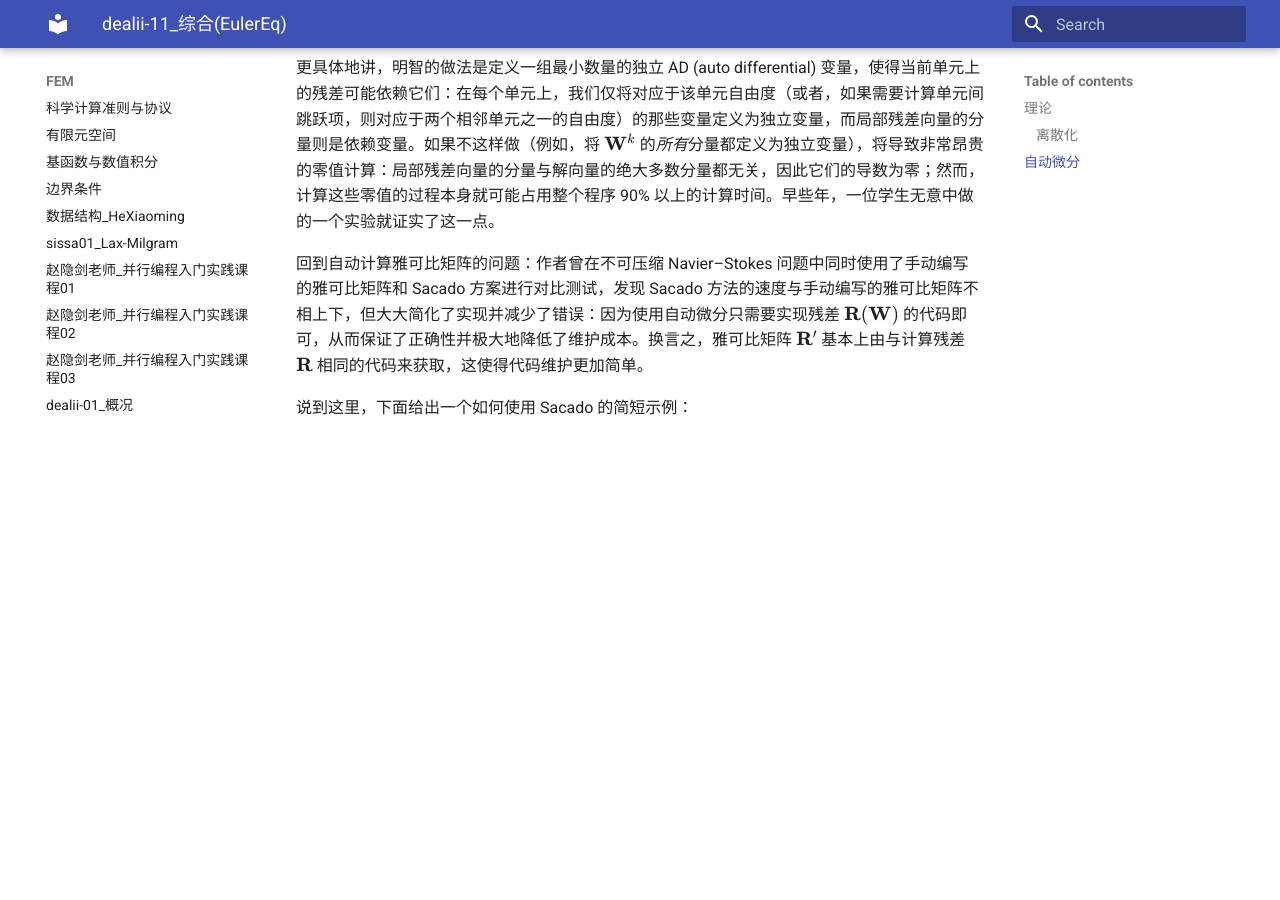
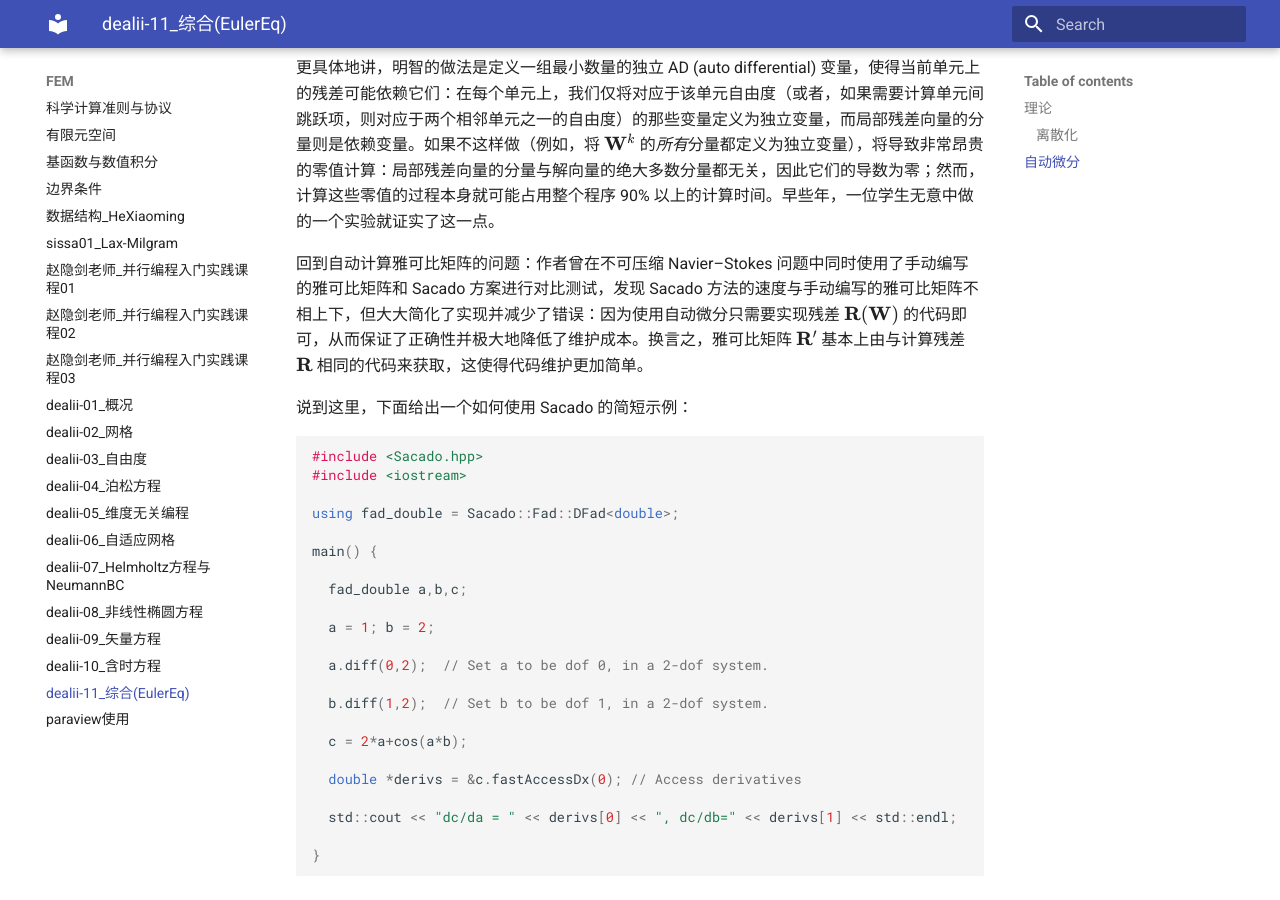
Before and after one commit to ymma98/technotes, an MkDocs documentation site: the page built from docs/FEM/dealii-11_综合(EulerEq).md, in a window 1280 px wide and 900 px high, scrolled down 5396 px. Built offline with MkDocs 1.6.1 and Material for MkDocs 9.7.7, drawn with Linux system fonts in a browser that asks for light colours; before the commit the page ends 5840 px from its top, so only the background shows below that.

Commit message:
docs/FEM/dealii-11_综合(EulerEq).md updated from https://stackedit.cn/

````diff
--- a/docs/FEM/dealii-11_综合(EulerEq).md
+++ b/docs/FEM/dealii-11_综合(EulerEq).md
@@ -208,14 +208,39 @@ $$
 
 说到这里，下面给出一个如何使用 Sacado 的简短示例：
 
+```cpp
+#include <Sacado.hpp>
+#include <iostream>
+
+using fad_double = Sacado::Fad::DFad<double>;
+
+main() {
+
+  fad_double a,b,c;
+
+  a = 1; b = 2;
+
+  a.diff(0,2);  // Set a to be dof 0, in a 2-dof system.
+
+  b.diff(1,2);  // Set b to be dof 1, in a 2-dof system.
+
+  c = 2*a+cos(a*b);
+
+  double *derivs = &c.fastAccessDx(0); // Access derivatives
+
+  std::cout << "dc/da = " << derivs[0] << ", dc/db=" << derivs[1] << std::endl;
+
+}
+```
+
 
 
 
 
 
 <!--stackedit_data:
-eyJoaXN0b3J5IjpbLTIxMDkyMTQzMTYsLTE4ODM5ODQzNjgsNj
-YxODg1OTg0LDUyMDA0NTI1LDE4NjE4OTM4ODYsLTEzOTk0Njk0
-MjQsLTExOTc3NzcxOTIsMTU4NjIxNTcwMCw0NTk0NDkxOTUsMT
-EwMTE5MDg1N119
+eyJoaXN0b3J5IjpbMTY3Njk4MzMyMiwtMTg4Mzk4NDM2OCw2Nj
+E4ODU5ODQsNTIwMDQ1MjUsMTg2MTg5Mzg4NiwtMTM5OTQ2OTQy
+NCwtMTE5Nzc3NzE5MiwxNTg2MjE1NzAwLDQ1OTQ0OTE5NSwxMT
+AxMTkwODU3XX0=
 -->
````
